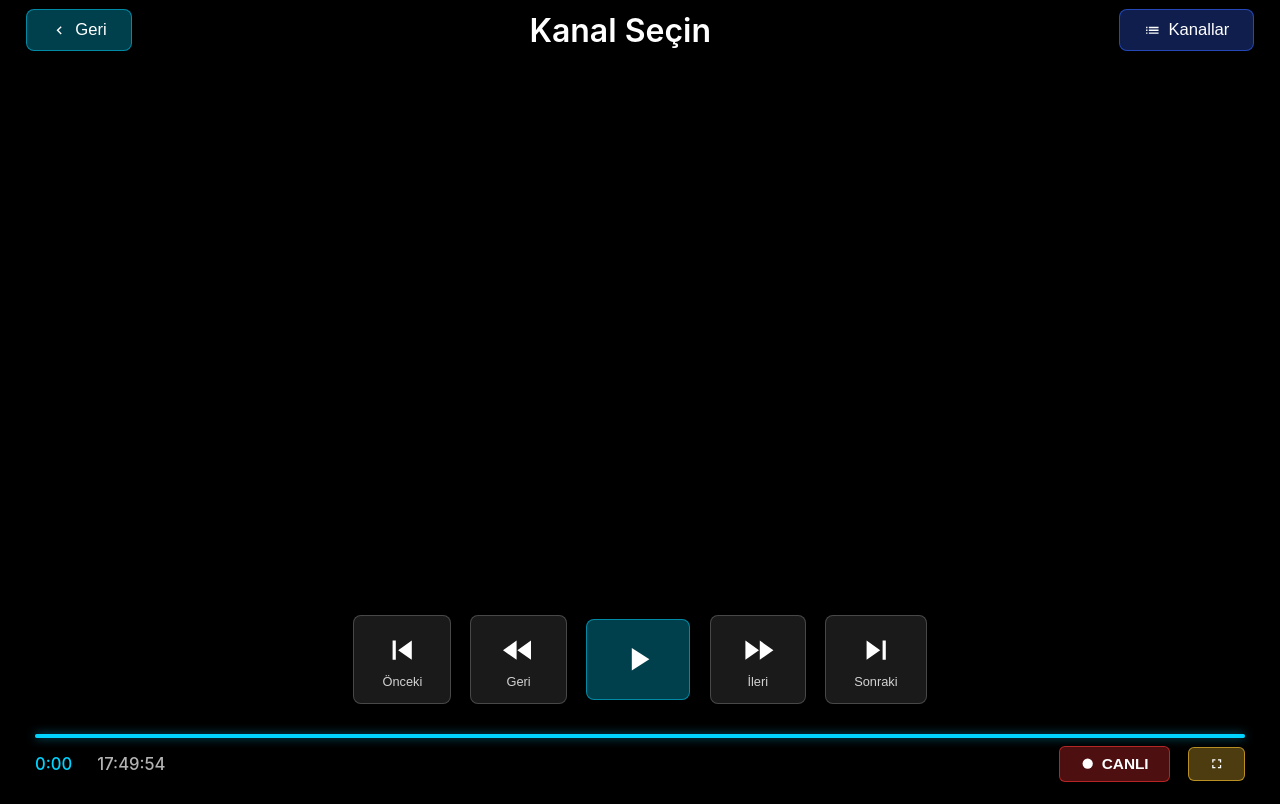
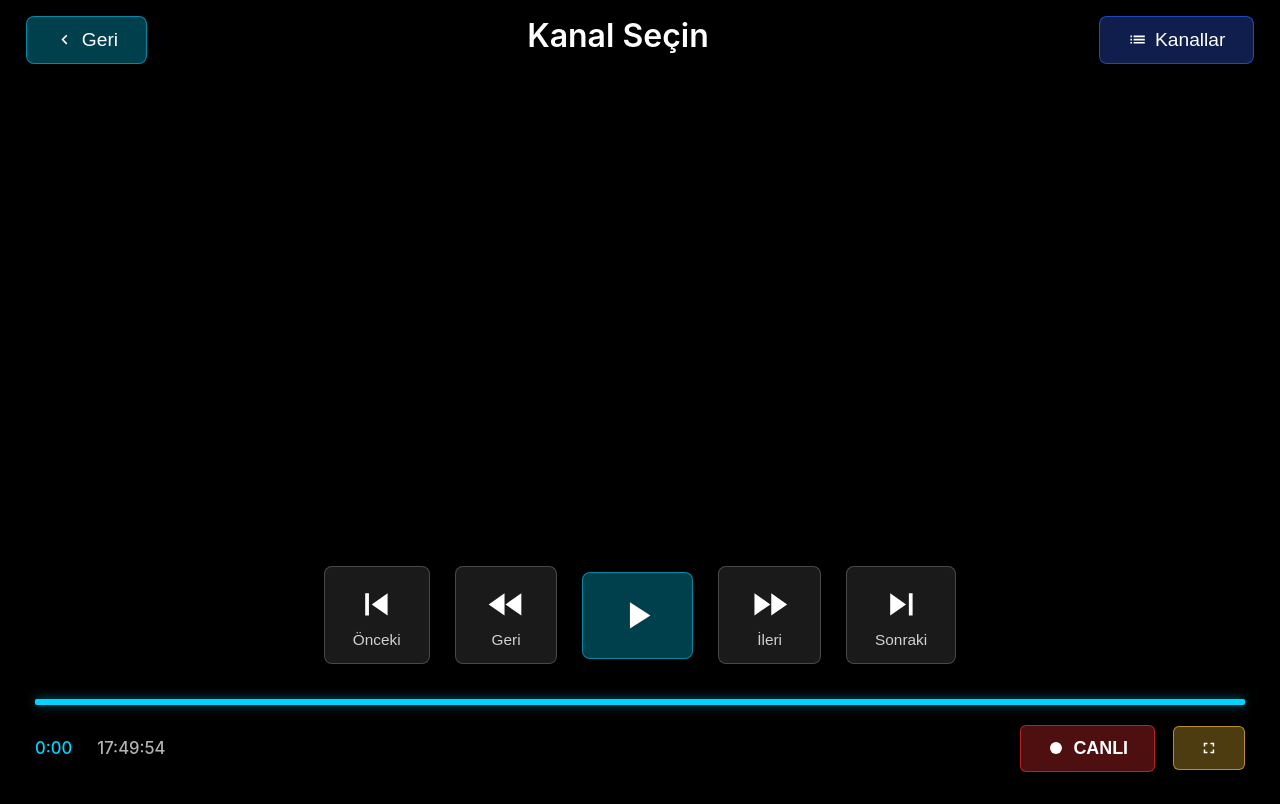
Before and after one commit to Riscue/iptv-plus, a website: page views/player.html in a window 1280 px wide. Drawn offline with nearby package versions, Linux system fonts and the light colour scheme; no server answers.

Commit message:
style: Adjust player controls and home page element sizing, padding, and gradients for improved readability and visual consistency, and refine recent item display logic.

```diff
--- a/views/public/css/player.css
+++ b/views/public/css/player.css
@@ -191,11 +191,11 @@ body {
     top: 0;
     left: 0;
     right: 0;
-    height: clamp(60px, 6vh, 80px);
-    background: linear-gradient(to bottom, rgba(0, 0, 0, 0.9), transparent);
+    height: clamp(120px, 12vh, 150px);
+    background: linear-gradient(to bottom, rgba(0, 0, 0, 0.98) 0%, rgba(0, 0, 0, 0.7) 40%, rgba(0, 0, 0, 0.3) 70%, transparent 100%);
     display: flex;
-    align-items: center;
-    padding: 0 clamp(15px, 2vw, 30px);
+    align-items: flex-start;
+    padding: clamp(15px, 2vh, 25px) clamp(15px, 2vw, 30px) 0;
     z-index: 20;
 }
 
@@ -232,12 +232,12 @@ body {
 }
 
 .top-btn {
-    padding: clamp(8px, 1.2vh, 14px) clamp(16px, 2vw, 24px);
+    padding: clamp(10px, 1.5vh, 18px) clamp(20px, 2.5vw, 28px);
     background: rgba(0, 212, 255, 0.3);
     border: 1px solid rgba(0, 212, 255, 0.5);
     border-radius: 8px;
     color: #fff;
-    font-size: clamp(0.9rem, 1.3vw, 1.2rem);
+    font-size: clamp(1rem, 1.5vw, 1.3rem);
     cursor: pointer;
     transition: all 0.2s;
     display: flex;
@@ -254,7 +254,8 @@ body {
     z-index: 20;
     display: flex;
     flex-direction: column;
-    background: linear-gradient(to top, rgba(0, 0, 0, 0.95) 0%, rgba(0, 0, 0, 0.7) 60%, transparent 100%);
+    padding-bottom: clamp(15px, 2vh, 25px);
+    background: linear-gradient(to top, rgba(0, 0, 0, 0.98) 0%, rgba(0, 0, 0, 0.85) 50%, rgba(0, 0, 0, 0.5) 80%, transparent 100%);
 }
 
 /* Controls */
@@ -266,8 +267,8 @@ body {
     display: flex;
     justify-content: center;
     align-items: center;
-    gap: clamp(10px, 1.5vw, 20px);
-    padding: clamp(15px, 2vh, 25px) clamp(20px, 3vw, 35px);
+    gap: clamp(15px, 2vw, 25px);
+    padding: clamp(20px, 2.5vh, 30px) clamp(25px, 3.5vw, 40px);
 }
 
 /* Progress Section - 3 Katlı */
@@ -276,11 +277,11 @@ body {
 }
 
 .live-btn {
-    padding: clamp(6px, 1vh, 12px) clamp(12px, 2vw, 20px);
+    padding: clamp(10px, 1.5vh, 16px) clamp(18px, 2.5vw, 26px);
     border: none;
     border-radius: 6px;
     color: #fff;
-    font-size: clamp(0.75rem, 1.2vw, 1.1rem);
+    font-size: clamp(0.9rem, 1.4vw, 1.2rem);
     font-weight: 600;
     cursor: pointer;
     transition: all 0.2s;
@@ -288,7 +289,7 @@ body {
     display: flex;
     align-items: center;
     justify-content: center;
-    gap: 6px;
+    gap: 8px;
 }
 
 .live-btn.hidden {
@@ -297,15 +298,15 @@ body {
 
 /* Orta Kat: Progress Bar */
 .progress-middle {
-    margin-bottom: 8px;
-    height: clamp(8px, 1vh, 12px);
+    margin-bottom: clamp(24px, 3vh, 36px);
+    height: clamp(12px, 1.5vh, 18px);
     display: flex;
     align-items: center;
 }
 
 #progress-bar {
     width: 100%;
-    height: clamp(4px, 0.6vh, 8px);
+    height: clamp(6px, 0.8vh, 12px);
     background: rgba(255, 255, 255, 0.2);
     border-radius: 2px;
     cursor: pointer;
@@ -314,7 +315,7 @@ body {
 }
 
 #progress-bar:hover {
-    height: clamp(6px, 0.8vh, 10px);
+    height: clamp(8px, 1.2vh, 15px);
 }
 
 #progress-position {
@@ -334,7 +335,7 @@ body {
 /* Progress bar focus (seeking mode) */
 #progress-bar:focus {
     outline: none;
-    height: clamp(8px, 1vh, 12px);
+    height: clamp(12px, 1.5vh, 18px);
     background: rgba(255, 255, 255, 0.3);
 }
 
@@ -374,11 +375,11 @@ body {
 
 /* Fullscreen Button */
 .fullscreen-btn {
-    padding: clamp(6px, 1vh, 12px) clamp(12px, 2vw, 20px);
+    padding: clamp(10px, 1.5vh, 16px) clamp(18px, 2.5vw, 26px);
     border: none;
     border-radius: 6px;
     color: #fff;
-    font-size: clamp(0.75rem, 1.2vw, 1.1rem);
+    font-size: clamp(0.9rem, 1.4vw, 1.2rem);
     font-weight: 600;
     cursor: pointer;
     transition: all 0.2s;
@@ -386,7 +387,7 @@ body {
     display: flex;
     align-items: center;
     justify-content: center;
-    gap: 6px;
+    gap: 8px;
 }
 
 .control-btn {
@@ -416,12 +417,12 @@ body {
 }
 
 .btn-icon {
-    font-size: clamp(1.5rem, 3vw, 2.5rem);
+    font-size: clamp(1.8rem, 3.5vw, 3rem);
     line-height: 1;
 }
 
 .btn-label {
-    font-size: clamp(0.7rem, 1vw, 1rem);
+    font-size: clamp(0.9rem, 1.2vw, 1.1rem);
     margin-top: 4px;
     opacity: 0.8;
 }
--- a/views/public/js/home.js
+++ b/views/public/js/home.js
@@ -272,12 +272,10 @@ class HomePage {
         grid.innerHTML = sortedChannels.map(function(item) {
             var globalIndex = self.channels.indexOf(item.channel);
             var isRecording = self.currentRecording && item.name === self.currentRecording.name;
-            var recordingBadge = isRecording ? '<div class="recording-badge"><svg class="svg-icon" viewBox="0 0 24 24"><circle cx="12" cy="12" r="8"/></svg> Devam ediyor</div>' : '';
             var timeStr = new Date(item.lastWatched).toLocaleTimeString('tr-TR', { hour: '2-digit', minute: '2-digit' });
-            var izlenmeMetni = isRecording ? 'Kayıt devam ediyor' : 'Saat: ' + timeStr;
+            var recordingBadge = isRecording ? '<div class="recording-badge"><svg class="svg-icon" viewBox="0 0 24 24"><circle cx="12" cy="12" r="8"/></svg> Devam ediyor</div>' : '<div class="watch-count">' + 'Saat: ' + timeStr + '</div>';
             return '<div class="recent-item' + (isRecording ? ' recording' : '') + '" data-index="' + globalIndex + '" data-recording="' + isRecording + '" tabindex="0">' +
                    '<div class="channel-name">' + item.name + '</div>' +
-                   '<div class="watch-count">' + izlenmeMetni + '</div>' +
                    recordingBadge +
                    '</div>';
         }).join('');
```
Also changed, not shown: views/public/css/home.css (+12 -11 lines).
